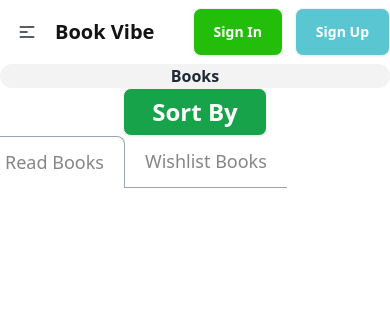
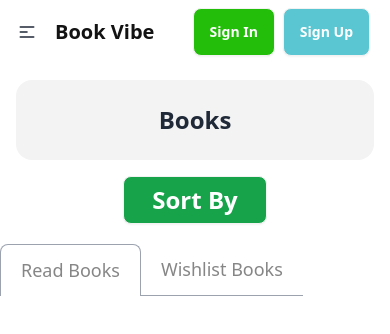
Before and after one commit to Antor4q/book-vibe, a React (Vite) app: page /listedBooks in a window 390 px wide. Shown: the top 334 px of the page. Built offline with nearby package versions, Linux system fonts and the light colour scheme.

Commit message:
responsive finished nav and banner

```diff
--- a/src/components/Banner/Banner.jsx
+++ b/src/components/Banner/Banner.jsx
@@ -3,14 +3,14 @@ import { Link } from "react-router-dom";
 
 const Banner = () => {
     return (
-        <div className="lg:max-w-[1170px] mx-auto">
-           <div className="hero lg:h-[554px] lg:px-20 lg:rounded-3xl rounded-xl  bg-[#1313130D]">
+        <div className="lg:max-w-[1170px] mx-auto p-5 lg:p-0">
+           <div className="hero lg:h-[554px] lg:px-20  lg:rounded-3xl rounded-xl  bg-[#1313130D]">
             <div className="hero-content flex-col lg:flex-row-reverse">
-                <img src={"./book.png"} className="w-full lg:h-[393px] flex justify-end lg:w-[318px]  rounded-lg " />
+                <img src={"./book.png"} className="w-[250px] lg:h-[393px] flex justify-end lg:w-[318px]  rounded-lg " />
                 <div>
-                <h1 className="lg:text-[56px] lg:leading-[84px] leading-10 lg:mb-12 mb-8 text-4xl text-[#131313] font-bold ">Books to freshen up <br></br>your bookshelf</h1>
+                <h1 className="lg:text-[56px] lg:leading-[84px] leading-10 lg:mb-12 mb-8 text-4xl text-[#131313] font-bold ">Books to freshen up your bookshelf</h1>
 
-                <Link to={"/listedBooks"} className="rounded-lg py-3 lg:py-5 items-center bg-[#23BE0A] text-white text-[20px] font-bold lg:px-7 px-5">View Ths List</Link>
+                <Link to={"/listedBooks"} className="rounded-lg py-2 lg:py-5 items-center bg-[#23BE0A] text-white text-lg lg:text-xl font-bold lg:px-7 px-3 mb-4 lg:mb-0">View The List</Link>
                 </div>
             </div>
             </div>
--- a/src/components/Book/Book.jsx
+++ b/src/components/Book/Book.jsx
@@ -8,7 +8,7 @@ const Book = ({book}) => {
     return (
        <Link to={`/bookDetails/${bookId}`}>
         <div className="rounded-2xl">
-            <div className="card h-[527px]  bg-base-100 border border-[#13131326] rounded-2xl  p-6">
+            <div className="card  h-[527px]  bg-base-100 border border-[#13131326] rounded-2xl p-4 lg:p-6">
             <figure className="p-10 h-[210px] bg-[#F3F3F3] rounded-2xl mb-6">
                 <img src={image} alt="Shoes" className="" />
             </figure>
--- a/src/components/Books/Books.jsx
+++ b/src/components/Books/Books.jsx
@@ -15,7 +15,7 @@ const Books = () => {
     return (
         <div className="lg:my-[100px]">
             <h2 className="text-[40px] text-[#131313] font-bold lg:mb-9 text-center">Books</h2>
-            <div className="grid grid-cols-3 lg:gap-6 lg:max-w-[1170px] mx-auto">
+            <div className="grid grid-cols-1 gap-3 lg:grid-cols-3 p-5 lg:p-0 lg:gap-6 lg:max-w-[1170px] mx-auto">
                 {
                     books.map(book => <Book key={book.bookId} book={book}></Book>)
                 }
--- a/src/components/Nav/Nav.jsx
+++ b/src/components/Nav/Nav.jsx
@@ -50,9 +50,9 @@ const Nav = () => {
                     className={({isActive})=> isActive? "rounded-lg lg:text-[18px] text-[#23BE0A] border border-[#23BE0A] px-4 py-2": "lg:text-[18px] text-[#131313CC]"}>Contact</NavLink></li>
                 </ul>
             </div>
-            <div className="navbar-end gap-3">
-                <a className="bg-[#23BE0A] btn lg:text-[18px] text-white rounded-lg font-semibold  px-5 lg:px-[28px]">Sign In</a>
-                <a className="btn bg-[#59C6D2] lg:text-[18px] text-white rounded-lg font-semibold  px-5 lg:px-[28px]">Sign Up</a>
+            <div className="navbar-end pr-5 lg:pr-0  gap-2 lg:gap-3">
+                <a className="bg-[#23BE0A] btn lg:text-[18px] text-white rounded-lg font-semibold   px-4 lg:px-[28px]">Sign In</a>
+                <a className="btn bg-[#59C6D2] lg:text-[18px] text-white rounded-lg font-semibold  px-4 lg:px-[28px]">Sign Up</a>
             </div>
             </div>
 
--- a/src/main.jsx
+++ b/src/main.jsx
@@ -47,7 +47,8 @@ const router = createBrowserRouter([
      },
      {
       path:"/pagesRead",
-      element:<PagesRead></PagesRead>
+      element:<PagesRead></PagesRead>,
+      loader: ()=> fetch("/data.json"),
      },
      {
       path: "/bookDetails/:id",
--- a/src/pages/ListedBooks/ListedBooks.jsx
+++ b/src/pages/ListedBooks/ListedBooks.jsx
@@ -16,12 +16,12 @@ const ListedBooks = () => {
 
     const [btnIndex,setBtnIndex] = useState(0)
     return (
-        <div className="lg:max-w-[1170px] mx-auto">
-            <div className="bg-[#1313130D] rounded-2xl text-center lg:p-8">
-            <h2 className="lg:text-[28px] font-bold text-center">Books</h2>
+        <div className="lg:max-w-[1170px] mx-auto p-4 lg:p-0">
+            <div className="bg-[#1313130D] rounded-2xl text-center p-6 lg:p-8">
+            <h2 className="lg:text-[28px] text-2xl font-bold text-center">Books</h2>
             </div>
 
-            <div className="text-center lg:mt-8 lg:mb-10">
+            <div className="text-center mt-4 mb-5 lg:mt-8 lg:mb-10">
             <button className="btn bg-green-600 px-7 text-white font-bold text-2xl">Sort By</button>
 
             </div>
--- a/src/pages/PagesRead/PagesRead.jsx
+++ b/src/pages/PagesRead/PagesRead.jsx
@@ -1,7 +1,25 @@
-import React from 'react';
+import React, { useEffect, useState } from 'react';
+import { useLoaderData } from 'react-router-dom';
 import { BarChart,  XAxis, YAxis, CartesianGrid, Bar, Cell } from 'recharts';
+import { getStoredId } from '../../components/utility/localStorage';
 
 const PagesRead = () => {
+
+    const books = useLoaderData()
+    const [storedBooks,setStoredBooks] = useState([])
+
+    useEffect(()=>{
+        const savedBooksId = getStoredId()
+
+       if(books.length > 0){
+         const bookAdded = books.filter(book => savedBooksId.includes(book.bookId))
+         setStoredBooks(bookAdded)
+
+         }
+     },[books])
+
+ console.log(storedBooks)
+
 
     const colors = ['#0088FE', '#00C49F', '#FFBB28', '#FF8042', 'red', 'pink']
     const data = [
```
